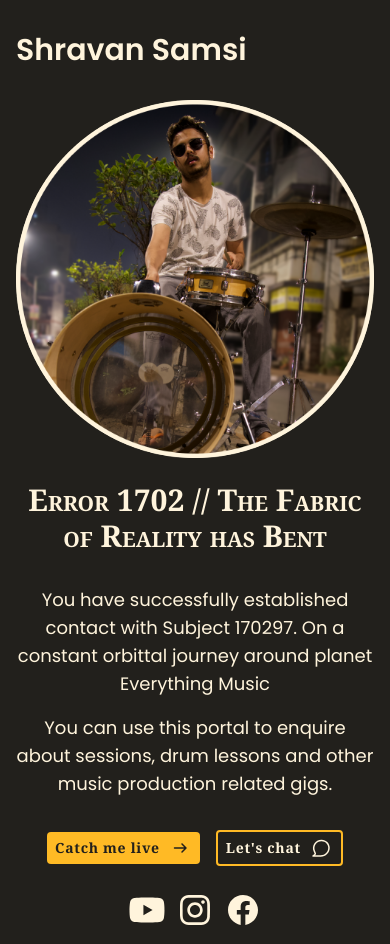
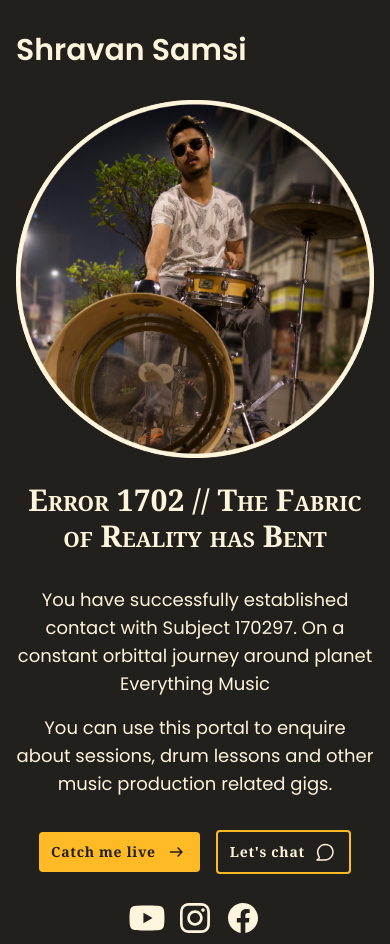
Before and after one commit to NeeshSamsi/shravansamsi, a Next.js app: page / in a window 390 px wide. Built offline with nearby package versions, Linux system fonts and the light colour scheme; what tailwind-hamburgers would draw is missing.

Commit message:
feat: Remove smaller btn padding on smaller screens

```diff
--- a/components/Button.tsx
+++ b/components/Button.tsx
@@ -22,7 +22,7 @@ export default function Button({
 }: ButtonProps) {
   return (
     <button
-      className={`relative flex items-center gap-2 self-center rounded py-1 px-2 font-serif font-bold tracking-wider transition-all sm:px-3 sm:py-2 md:gap-4 md:self-start
+      className={`relative flex items-center gap-2 self-center rounded px-3 py-2 font-serif font-bold tracking-wider transition-all md:gap-4 md:self-start
       ${type === ButtonTypes.Primary && `bg-accent text-dark hover:bg-light`}
       ${
         type === ButtonTypes.Secondary &&
@@ -30,7 +30,7 @@ export default function Button({
       }
       ${
         submitting &&
-        "after:absolute after:inset-0 after:m-auto after:h-8 after:w-8 after:rounded-full after:border-[0.3rem] after:border-transparent after:border-t-dark after:animate-spin"
+        "after:absolute after:inset-0 after:m-auto after:h-8 after:w-8 after:animate-spin after:rounded-full after:border-[0.3rem] after:border-transparent after:border-t-dark"
       }
       `}
       {...(clickHandler && { onClick: clickHandler })}
```
